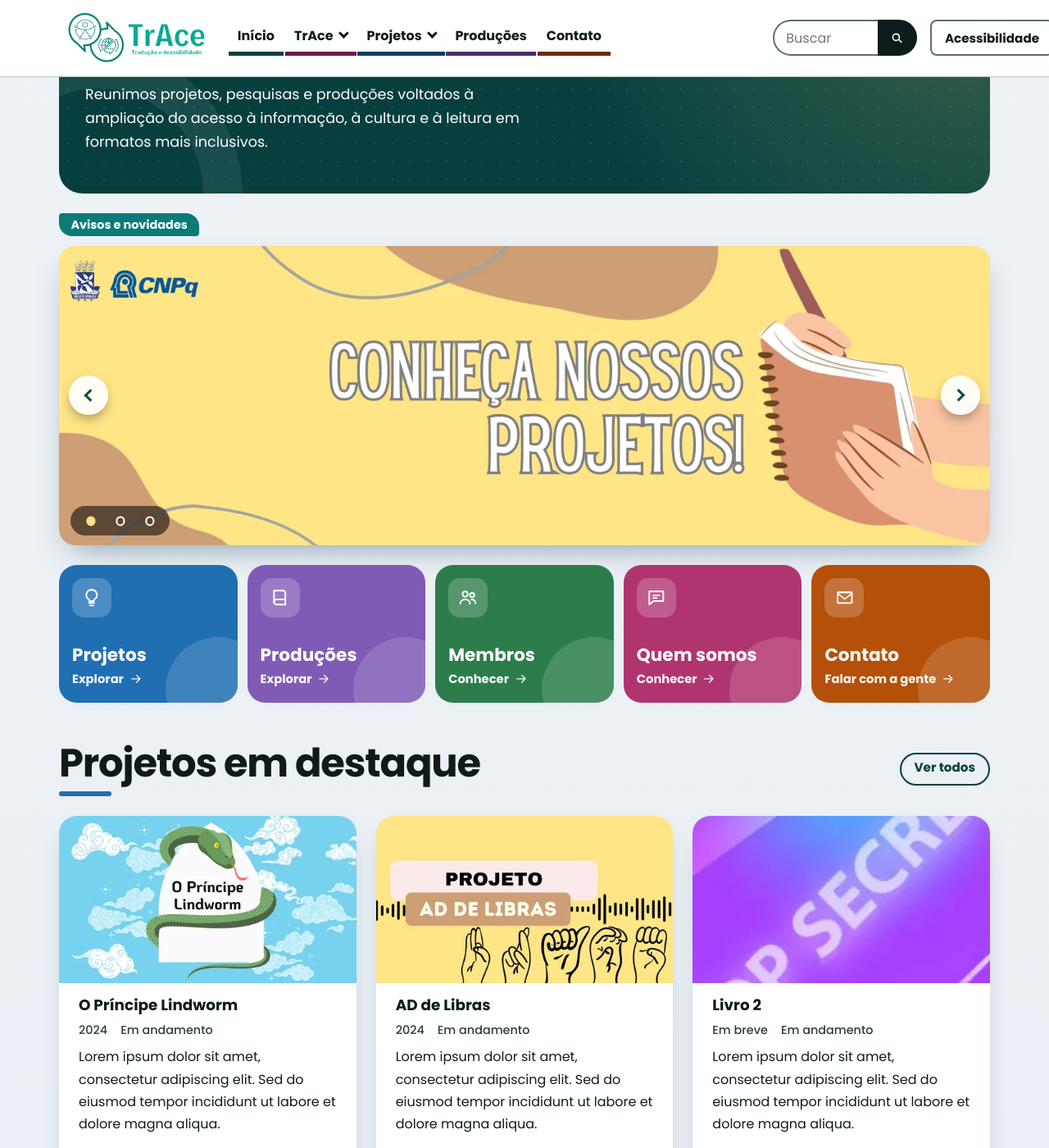
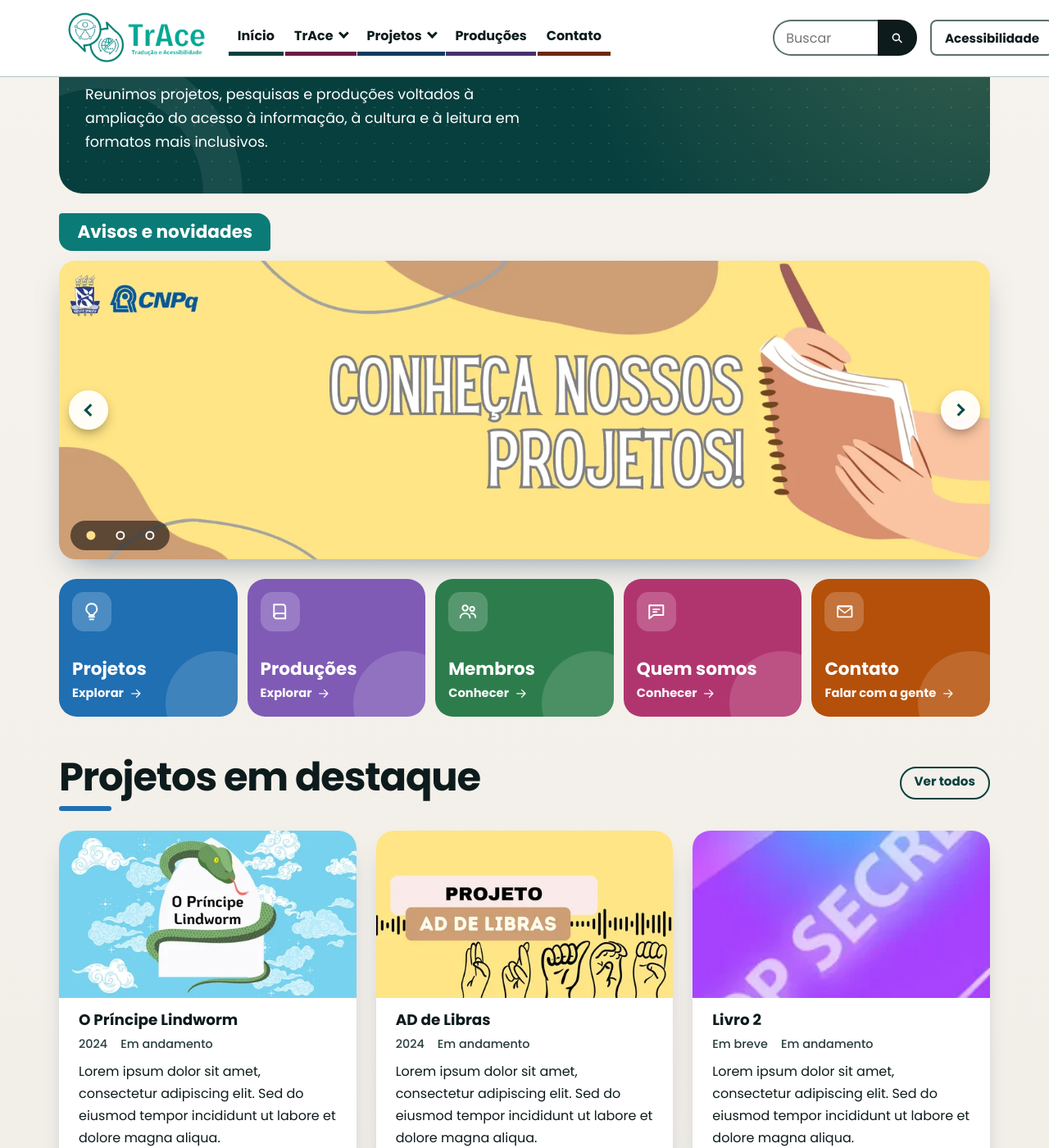
Before and after one commit to Niuuzinho/site-trace-teste, a Jekyll site: the page built from inicio-moderno.html, in a window 1280 px wide and 1400 px high, scrolled down 196 px. Shown: the whole window at 82% size. Built offline with Jekyll 4.4.1, drawn with Linux system fonts in a browser that asks for light colours.

Commit message:
Fundo areia no site todo, rótulo do carrossel maior e título da faixa final em negrito
Co-Authored-By: Claude Sonnet 5.5 <noreply@anthropic.com>
Claude-Session: https://claude.ai/code/session_01AbHHXVauvBZ2sfPmWDepMS

```diff
--- a/assets/css/main.css
+++ b/assets/css/main.css
@@ -28,8 +28,8 @@
   --papel-2: #f3f6f6;
   --cartao: #ffffff;
   --cabecalho: #ffffff;
-  --fundo: #eef3f7;          /* fundo único de todas as páginas (névoa azulada) */
-  --fundo-2: #e6edf3;        /* fim do degradê vertical, bem leve */
+  --fundo: #f6f3ee;          /* fundo único de todas as páginas (areia, cinza quente) */
+  --fundo-2: #efebe4;        /* fim do degradê vertical, bem leve */
   --tinta: #0d1b1c;          /* texto: contraste acima de 16:1 */
   --tinta-2: #2a3d3e;        /* texto secundário: contraste acima de 11:1 */
   --linha: #b4c6c3;          /* linhas decorativas */
@@ -741,7 +741,7 @@ html[data-contraste="alto"] .lista-prod li:hover { background: transparent; outl
 .mod-acoes { display: flex; flex-wrap: wrap; gap: var(--e3); margin: var(--e5) 0 0; }
 .mod-hero-card { position: relative; }
 .mod-hero-card .secao-topo.car-titulo { justify-content: flex-start; text-align: left; margin: 0 0 var(--e3); max-width: none; }
-.mod-hero-card .secao-topo.car-titulo h2 { display: inline-block; margin: 0; padding: 0.3rem 0.9rem; border: 0; font-size: 0.9rem; font-weight: 700; line-height: 1.3; letter-spacing: 0; text-transform: none; color: #fff; background: var(--t-forte); border-radius: 0.25rem 1rem 0.25rem 1rem; text-align: left; }
+.mod-hero-card .secao-topo.car-titulo h2 { display: inline-block; margin: 0; padding: 0.55rem 1.4rem; border: 0; font-size: clamp(1.1rem, 1rem + 0.5vw, 1.35rem); font-weight: 700; line-height: 1.3; letter-spacing: 0; text-transform: none; color: #fff; background: var(--t-forte); border-radius: 0.25rem 1rem 0.25rem 1rem; text-align: left; }
 .mod-hero-card .secao-topo.car-titulo h2::after { display: none; }
 .mod-hero-card .carrossel { max-width: none; position: relative; }
 .mod-hero-card .car-trilho { border: 0; border-radius: 1.25rem; box-shadow: 0 1rem 2.4rem -1rem rgb(15 50 80 / 0.5); }
@@ -823,7 +823,7 @@ html[data-contraste="alto"] .lista-prod li:hover { background: transparent; outl
     radial-gradient(circle at 0 100%, rgb(255 224 138 / 0.22) 0, rgb(255 224 138 / 0) 45%),
     radial-gradient(rgb(255 255 255 / 0.10) 1.5px, transparent 1.5px);
   background-size: auto, 22px 22px; }
-.mod-cta h2 { color: #fff; margin: 0 0 var(--e4); font-size: clamp(1.9rem, 1.3rem + 2.6vw, 3rem); line-height: 1.1; letter-spacing: -0.02em; }
+.mod-cta h2 { color: #fff; font-weight: 700; margin: 0 0 var(--e4); font-size: clamp(1.9rem, 1.3rem + 2.6vw, 3rem); line-height: 1.1; letter-spacing: -0.02em; }
 .mod-avatares { list-style: none; margin: 0; padding: 0 0 0 0.9rem; display: flex; flex-wrap: wrap; row-gap: 0.5rem; }
 .mod-avatares li { margin: 0 0 0 -0.9rem; }
 .mod-avatares img { width: 4.25rem; height: 4.25rem; border-radius: 50%; object-fit: cover; border: 3px solid #fff; background: #fff; display: block; }
```
Also changed, not shown: CLAUDE.md (+5 -3 lines).
